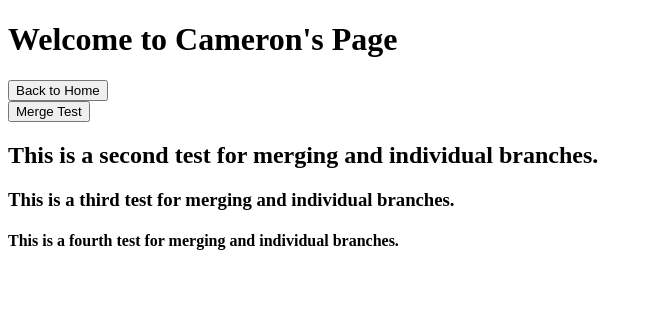
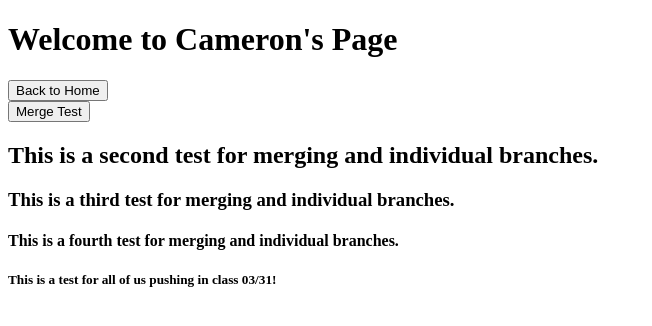
Before and after one commit to cameronbaum0124/338project1, a React (Vite) app in the folder client/react/: page /cameron in a window 1280 px wide. Shown: the top 326 px of the page, without its empty margins (0-652 px from the left). Built offline with nearby package versions, Linux system fonts and the light colour scheme.

Commit message:
Test during class 03/31

```diff
--- a/client/react/src/pages/cameron.jsx
+++ b/client/react/src/pages/cameron.jsx
@@ -8,6 +8,7 @@ function Cameron() {
             <h2>This is a second test for merging and individual branches.</h2>
             <h3>This is a third test for merging and individual branches.</h3>
             <h4>This is a fourth test for merging and individual branches.</h4>
+            <h5>This is a test for all of us pushing in class 03/31!</h5>
         </div>
     );
 }
```
